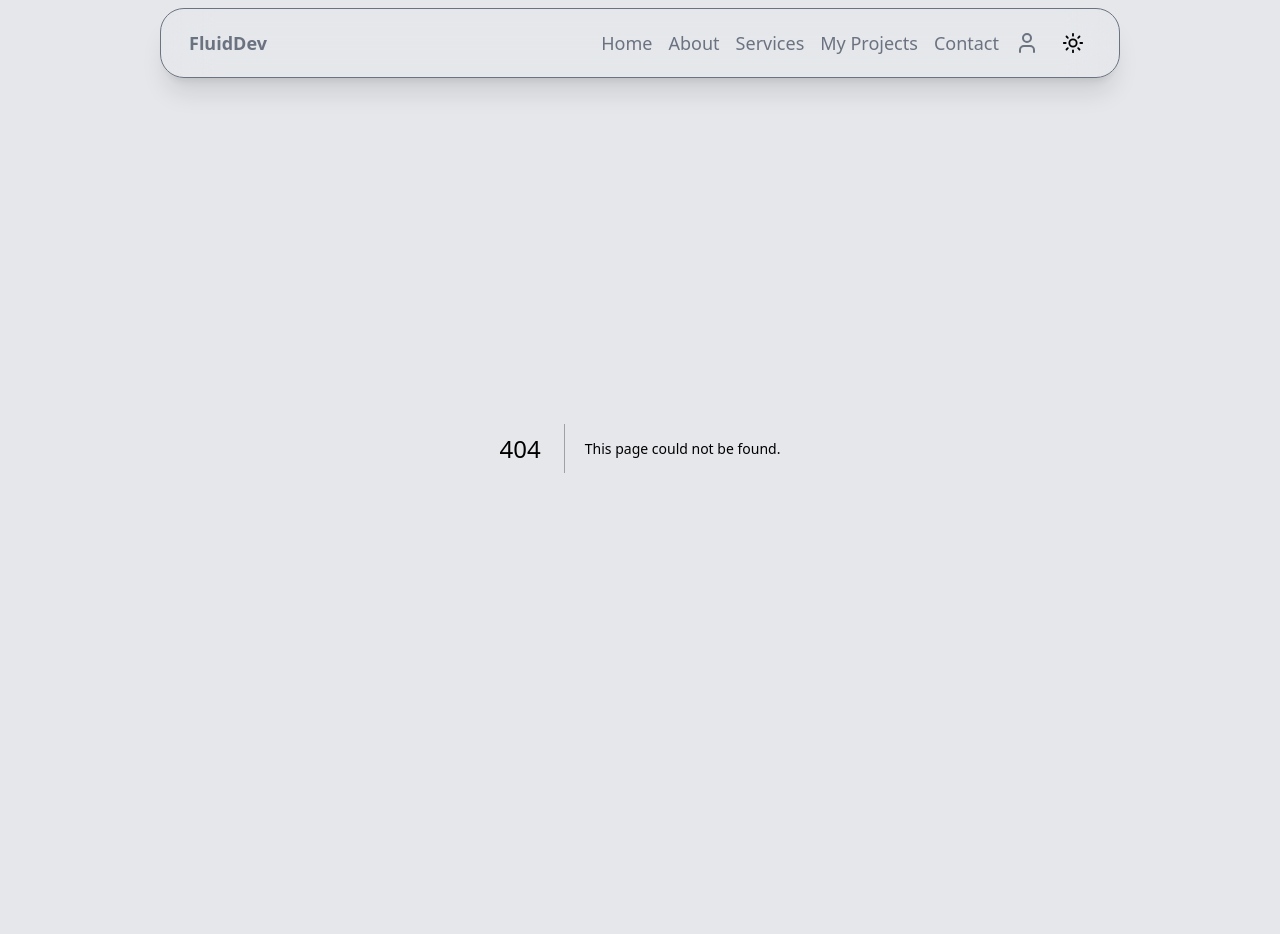
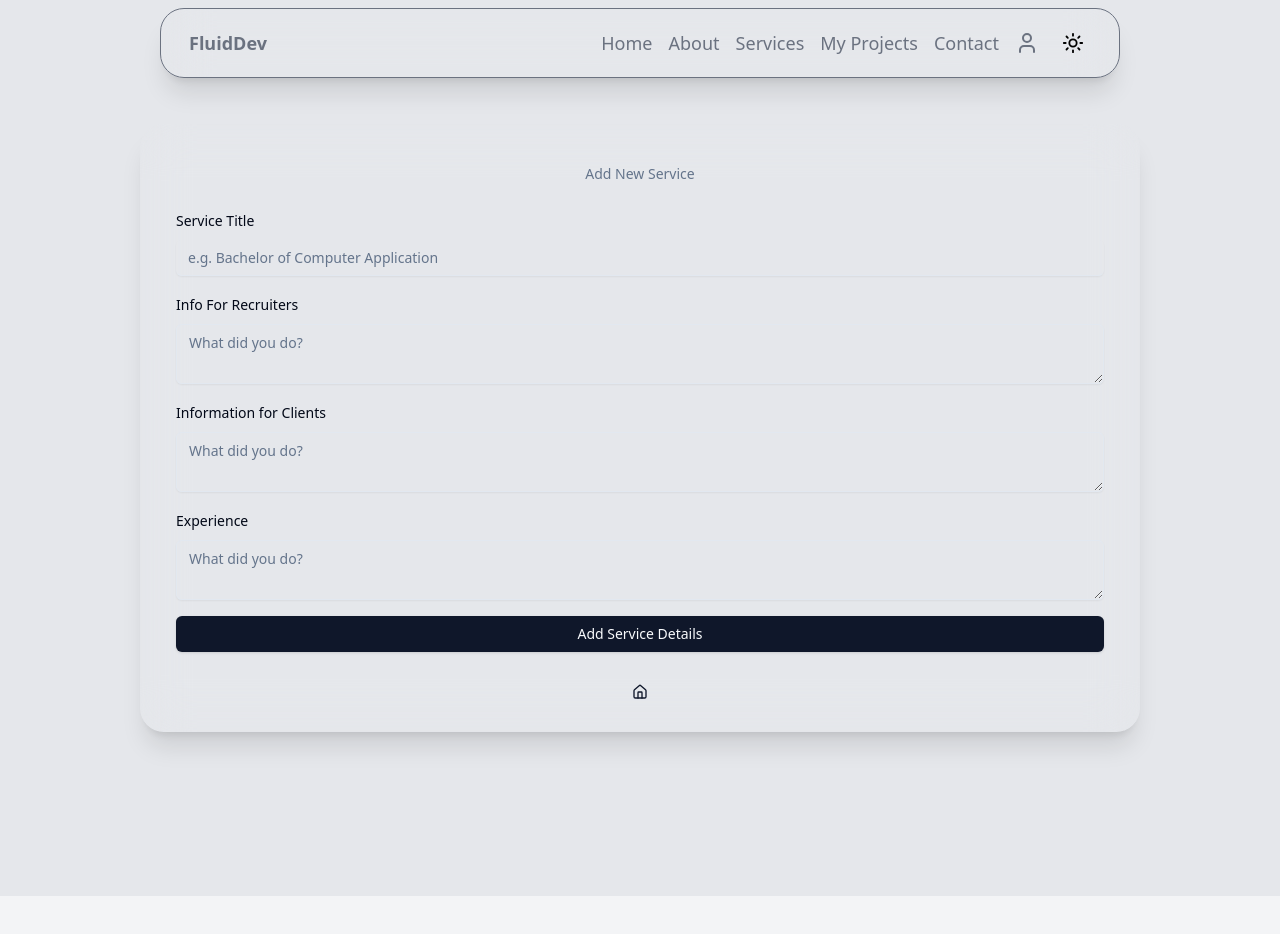
Before and after one commit to udayshinde75/myportfolio, a Next.js app: page /dashboard/service in a window 1280 px wide. Before the commit this address had no page. Shown: the top 934 px of the page. After the commit the page ends 896 px from the top, so only its background shows below. Built offline with nearby package versions, Linux system fonts and the light colour scheme.

Commit message:
API and form done for Service

```diff
--- a/app/api/dashboard/service/route.ts
+++ b/app/api/dashboard/service/route.ts
@@ -19,7 +19,7 @@ export async function GET() {
 
         if (typeof decoded !== "string" && "userId" in decoded) {
             const service = await Service.find({user: decoded.userId}).sort({createdAt: -1});
-            console.log(service);
+            //console.log(service);
             return NextResponse.json(service);
         }
 
--- a/app/dashboard/education/educationpagecontent.tsx
+++ b/app/dashboard/education/educationpagecontent.tsx
@@ -3,7 +3,7 @@ import { EducationForm } from "@/components/custom/dashboard/education-form";
 import { useSearchParams } from "next/navigation";
 import { useEffect, useState } from "react";
 
-export default function Job() {
+export default function EducationPageContent() {
   const searchParams = useSearchParams();
   const [loading, setLoading] = useState(true)
   const educationId = searchParams.get('id');
@@ -55,7 +55,7 @@ export default function Job() {
                 score:data.score,
                 scoreType: data.scoreType,
             })
-          console.log("Education:"+education)
+          //console.log("Education:"+education)
         } else {
           setLoading(false)
           return
--- a/app/dashboard/jobs/new/jobpagecontent.tsx
+++ b/app/dashboard/jobs/new/jobpagecontent.tsx
@@ -3,7 +3,7 @@ import { JobForm } from "@/components/custom/dashboard/job-form";
 import { useSearchParams } from "next/navigation";
 import { useEffect, useState } from "react";
 
-export default function Job() {
+export default function JobPageContent() {
   const searchParams = useSearchParams();
   const [loading, setLoading] = useState(true)
   const jobId = searchParams.get('id');
--- /dev/null
+++ b/app/dashboard/service/page.tsx
@@ -0,0 +1,10 @@
+import { Suspense } from 'react';
+import ServicePageContent from './servicepagecontent';
+
+export default function EducationPage() {
+  return (
+    <Suspense fallback={<div>Loading...</div>}>
+      <ServicePageContent/>
+    </Suspense>
+  );
+}
--- /dev/null
+++ b/app/dashboard/service/servicepagecontent.tsx
@@ -0,0 +1,73 @@
+"use client"
+
+import { ServiceForm } from "@/components/custom/dashboard/service-form";
+import { useSearchParams } from "next/navigation";
+import { useEffect, useState } from "react";
+
+export default function ServicePageContent() {
+    const searchParams = useSearchParams();
+    const [loading, setLoading] = useState(true)
+    const serviceId = searchParams.get('id');
+    console.log("service ID:", serviceId)
+
+    const[service, setService] = useState({
+        _id: "",
+        title: "",
+        InfoForRecruiters: "",
+        InfoForClients: "",
+        Experience: "",
+    });
+
+    useEffect(() => {
+        if (!serviceId) {
+            setLoading(false)
+            return
+        };
+        const fetchService = async () => {
+            try {
+              const res = await fetch(`/api/dashboard/service/${serviceId}`);
+              if (res.status === 404) {
+                setLoading(false)
+                return
+              };
+
+              const data = await res.json();
+              if (res.ok) {
+                setService({
+                    _id:data._id,
+                    title: data.title,
+                    InfoForRecruiters: data.InfoForRecruiters,
+                    InfoForClients: data.InfoForClients,
+                    Experience: data.Experience,
+                })
+                console.log("Education:"+service)
+              } else {
+                setLoading(false)
+                return
+              }
+            } catch (err) {
+              console.log("useEffect used to get service:", err)
+            } finally {
+              setLoading(false)
+            }
+        };
+
+        fetchService();
+    },[serviceId]);
+
+      if (loading) {
+        return (
+          <div className="flex items-center justify-center h-screen">
+            <p className="text-gray-600">Loading...</p>
+          </div>
+        );
+      }
+
+      return (
+        <>
+          <section className="container-width md:h-[90vh] h-full lg:mt-0 mt-10 flex-center gap-y-6 flex-col lg:flex-row">
+            <ServiceForm initialData={service}/>
+          </section>
+        </>
+      );
+}
--- a/components/custom/dashboard/education-list.tsx
+++ b/components/custom/dashboard/education-list.tsx
@@ -43,7 +43,7 @@ export default function EducationList() {
                     toast.success("Education deleted");
                     setEducation((prev) => prev.filter((education) => education._id.toString() !== id));
                 } else {
-                    toast.error(data.error || "Failed to delete job");
+                    toast.error(data.error || "Failed to delete education");
                 }
             })
             .catch(() => toast.error("Failed to delete education!"))
--- /dev/null
+++ b/components/custom/dashboard/service-form.tsx
@@ -0,0 +1,195 @@
+"use client";
+
+import { zodResolver } from "@hookform/resolvers/zod";
+import { useForm } from "react-hook-form";
+import { z } from "zod";
+import { useState, useTransition } from "react";
+import { motion } from "framer-motion";
+import { toast } from "sonner";
+import { Home } from "lucide-react";
+
+import {
+  Form,
+  FormControl,
+  FormField,
+  FormItem,
+  FormLabel,
+  FormMessage,
+} from "@/components/ui/form";
+import { Input } from "@/components/ui/input";
+import { Textarea } from "@/components/ui/textarea";
+import { Button } from "@/components/ui/button";
+import { CardWrapper } from "@/components/custom/auth/card-wrapper";
+import { FormError } from "../auth/form-error";
+import { FormSuccess } from "../auth/form-success";
+import { useRouter } from "next/navigation";
+const ServiceSchema = z.object({
+    title: z.string().min(3),
+    InfoForRecruiters: z.string().min(100),
+    InfoForClients: z.string().min(100),
+    Experience: z.string().min(100),
+})
+
+interface IService {
+    _id: string,
+    title: string,
+    InfoForRecruiters: string,
+    InfoForClients: string,
+    Experience: string,
+}
+
+
+type ServiceFormValues = z.infer<typeof ServiceSchema>;
+
+export const ServiceForm = ({ initialData }: { initialData?: IService }) => {
+    const router = useRouter();
+    const isEditMode = !!initialData?._id;
+    console.log("isEditMode:"+isEditMode)
+
+    const [error, setError] = useState("");
+    const [success, setSuccess] = useState("");
+    const [isPending, startTransition] = useTransition();
+
+    const form = useForm<ServiceFormValues>({
+        resolver: zodResolver(ServiceSchema),
+        defaultValues: {
+          title: initialData?.title || "",
+          InfoForRecruiters: initialData?.InfoForRecruiters || "",
+          InfoForClients: initialData?.InfoForClients || "",
+          Experience: initialData?.Experience || "",
+        },
+    });
+
+    const onSubmit = (values: ServiceFormValues) => {
+        setError("");
+        setSuccess("");
+
+        const data = {
+          ...values,
+        };
+
+        startTransition(() => {
+          fetch(
+            isEditMode
+              ? `/api/dashboard/service/${initialData?._id}`
+              : "/api/dashboard/service",
+            {
+              method: isEditMode ? "PATCH" : "POST",
+              headers: { "Content-Type": "application/json" },
+              body: JSON.stringify(data),
+            }
+          )
+            .then((res) => res.json())
+            .then((result) => {
+              if (result.error) {
+                setError(result.error);
+                toast.error(isEditMode ? "Failed to update service!" : "Failed to add service!")
+              };
+              if (result.success){
+                setSuccess(result.success);
+                toast.success(isEditMode ? "Service updated successfully!" : "Service Added Successfully!")
+                router.push("/auth/signin");
+              }
+            })
+            .catch(() => {
+                toast.error("Something went wrong!")
+                setError("Something went wrong!")
+            });
+        });
+    };
+
+    return (
+        <motion.div
+          initial={{ opacity: 0, y: 50 }}
+          animate={{ opacity: 1, y: 0 }}
+          transition={{ duration: 1 }}
+          className="w-full"
+        >
+          <CardWrapper
+            headerLabel={isEditMode ? "Edit Service" : "Add New Service"}
+            icon={<Home/>}
+            backButtonHref="/dashboard"
+          >
+            <Form {...form}>
+              <form onSubmit={form.handleSubmit(onSubmit)} className="space-y-4">
+                <FormField
+                  control={form.control}
+                  name="title"
+                  render={({ field }) => (
+                    <FormItem>
+                      <FormLabel>Service Title</FormLabel>
+                      <FormControl>
+                        <Input
+                          placeholder="e.g. Bachelor of Computer Application"
+                          {...field}
+                          disabled={isPending}
+                        />
+                      </FormControl>
+                      <FormMessage />
+                    </FormItem>
+                  )}
+                />
+                <FormField
+                  control={form.control}
+                  name="InfoForRecruiters"
+                  render={({ field }) => (
+                    <FormItem>
+                      <FormLabel>Info For Recruiters</FormLabel>
+                      <FormControl>
+                        <Textarea
+                          placeholder="What did you do?"
+                          {...field}
+                          disabled={isPending}
+                        />
+                      </FormControl>
+                      <FormMessage />
+                    </FormItem>
+                  )}
+                />
+                <FormField
+                  control={form.control}
+                  name="InfoForClients"
+                  render={({ field }) => (
+                    <FormItem>
+                      <FormLabel>Information for Clients</FormLabel>
+                      <FormControl>
+                        <Textarea
+                          placeholder="What did you do?"
+                          {...field}
+                          disabled={isPending}
+                        />
+                      </FormControl>
+                      <FormMessage />
+                    </FormItem>
+                  )}
+                />
+                <FormField
+                  control={form.control}
+                  name="Experience"
+                  render={({ field }) => (
+                    <FormItem>
+                      <FormLabel>Experience</FormLabel>
+                      <FormControl>
+                        <Textarea
+                          placeholder="What did you do?"
+                          {...field}
+                          disabled={isPending}
+                        />
+                      </FormControl>
+                      <FormMessage />
+                    </FormItem>
+                  )}
+                />
+
+                <FormError message={error} />
+                <FormSuccess message={success} />
+
+                <Button type="submit" className="w-full" disabled={isPending}>
+                  {isEditMode ? "Update Service Details" : "Add Service Details"}
+                </Button>
+              </form>
+            </Form>
+          </CardWrapper>
+        </motion.div>
+    );
+}
--- a/components/custom/dashboard/services-list.tsx
+++ b/components/custom/dashboard/services-list.tsx
@@ -34,7 +34,25 @@ export default function ServiceList() {
         })
         .catch(() => toast.error("Exception in Service API"))
         .finally(() => setLoading(false));
-    })
+    },[])
+
+    const handleDelete = (id: string) => {
+        startTransition(() => {
+            fetch(`/api/dashboard/service/${id}`, {
+                method: "DELETE",
+            })
+            .then((res) => res.json())
+            .then((data) => {
+                if (data.success) {
+                    toast.success("Service deleted");
+                    setService((prev) => prev.filter((service) => service._id.toString() !== id));
+                } else {
+                    toast.error(data.error || "Failed to delete Service");
+                }
+            })
+            .catch(() => toast.error("Failed to delete service!"))
+        })
+    }
 
     if (loading) {
         return (
@@ -100,7 +118,7 @@ export default function ServiceList() {
                                     </div>
                                     </AccordionContent>
                                 </AccordionItem>
-                                <AccordionItem value="client">
+                                <AccordionItem value="Experience">
                                     <AccordionTrigger className="no-underline md:text-lg text-sm hover:no-underline focus:no-underline">
                                     Experience
                                     </AccordionTrigger>
```
